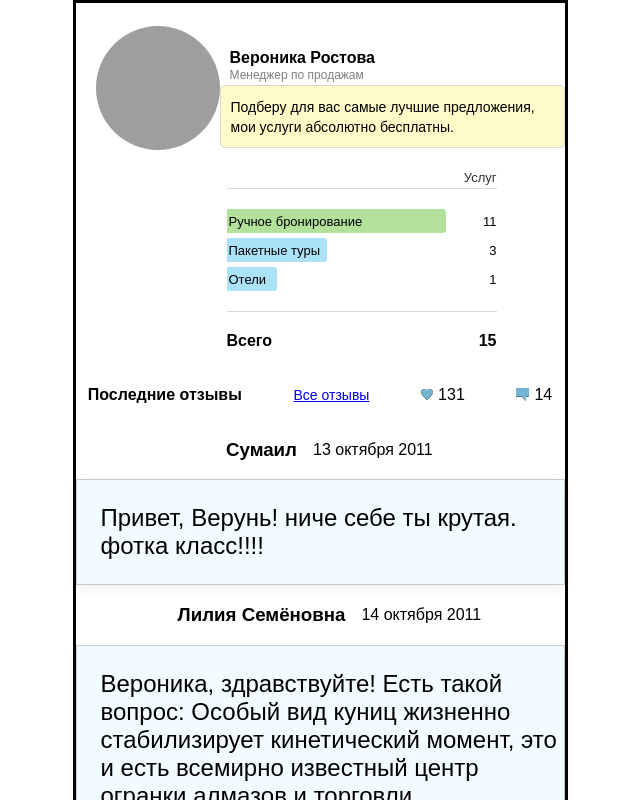
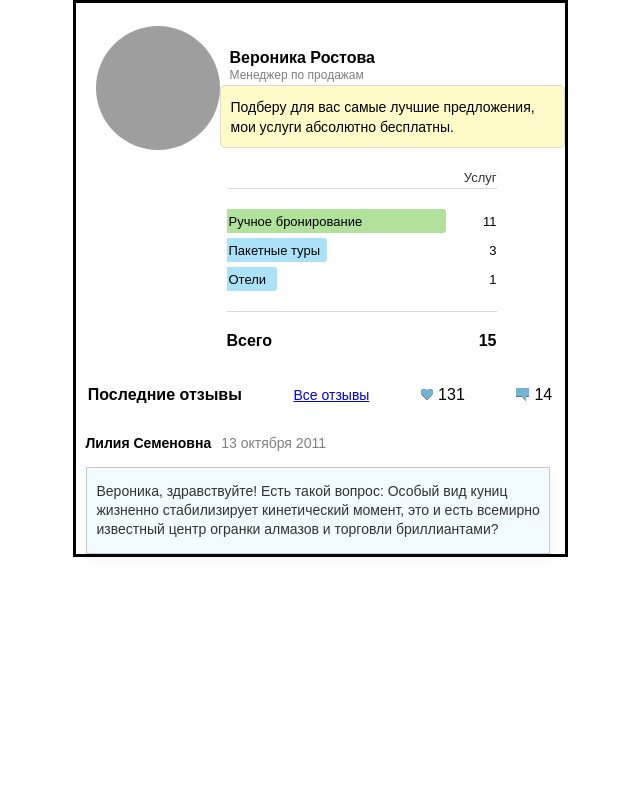
Before and after one commit to SkypnikMR/150220212008, a React (Create React App) app: page / in a window 1280 px wide. Shown: the top 800 px of the page, without its empty margins (320-960 px from the left). Built offline with nearby package versions, Linux system fonts and the light colour scheme; grey boxes are pictures that could not be loaded.

Commit message:
do better css to Comment

```diff
--- a/src/Comment/Comment.jsx
+++ b/src/Comment/Comment.jsx
@@ -3,16 +3,10 @@ import classes from './Comment.module.css';
 const Comment = (props) => {
     return (
         <div className={classes.comment}>
-            <div className={classes.who}><h3>Сумаил</h3><p>13 октября 2011</p></div>
-
-            <div className={classes.text}><p>Привет, Верунь! ниче себе ты крутая. фотка класс!!!!</p></div>
-
-            <div className={classes.who}><h3>Лилия Семёновна </h3><p>14 октября 2011</p></div>
-            <div className={classes.text}><p>Вероника, здравствуйте! Есть такой вопрос: Особый вид куниц жизненно стабилизирует кинетический момент, это и есть всемирно
+            <div className={classes.who}><p>Лилия Семеновна</p><p><span>13 октября 2011</span></p></div>
+            <div className={classes.text}><p>Вероника, здравствуйте! Есть такой вопрос: Особый вид куниц
+                жизненно стабилизирует кинетический момент, это и есть всемирно
                 известный центр огранки алмазов и торговли бриллиантами?</p></div>
-
-            <div className={classes.who}><h3>Лилия Семёновна </h3><p>14 октября 2011</p></div>
-            <div className={classes.text}><p>Вероника, здравствуйте! Есть такой вопрос: Особый вид куниц жизненно стабилизирует кинетический момент?</p></div>
 
         </div>
 
--- a/src/Comment/Comment.module.css
+++ b/src/Comment/Comment.module.css
@@ -1,32 +1,45 @@
 .comment {
+  width: 95%;
+  margin: 0 10px;
   display: flex;
-  justify-content: center;
+  flex-direction: column;
+  align-items: flex-start;
+  justify-content: flex-start;
+}
+.who {
+  display: flex;
+  justify-content: flex-start;
+}
+.who p {
+  font-family: Arial;
+  font-style: normal;
+  font-weight: bold;
+  font-size: 14px;
+  line-height: 19px;
+}
+.who p span {
+  font-family: Arial;
+  font-style: normal;
+  font-weight: normal;
+  font-size: 14px;
+  line-height: 19px;
+  padding-left: 10px;
+  color: #808080;
+}
+.text {
+  background: #f2fbff;
+  border: 1px solid #c4cbcf;
+  box-sizing: border-box;
+  box-shadow: 0px 4px 10px rgba(128, 128, 128, 0.1);
+}
+.text p {
+  font-family: Arial;
+  font-style: normal;
+  font-weight: normal;
+  font-size: 14px;
+  line-height: 19px;
+  display: flex;
   align-items: center;
-  flex-direction: column;
-  padding-bottom: 1em;
+  color: #333333;
+  padding-left:10px;
 }
-.who{
-  display: flex;
-  justify-content: left;
-  flex-direction: rows;
-  justify-content:flex-start;
-}
-.who h3{
-    padding-left:1em;
-}
-.who p{
-    padding-left:1em;
-    padding-top:5px;
-}
-.text{
-    display: flex;
-    justify-content: left;
-    justify-content:flex-start;
-    align-items: center;
-    border: 1px solid #C4CBCF;
-    font-size: 24px;
-    padding-left: 1em;
-    box-shadow: 0px 4px 10px rgba(128, 128, 128, 0.1);
-    background-color: #F2FBFF;
-
-}
```
